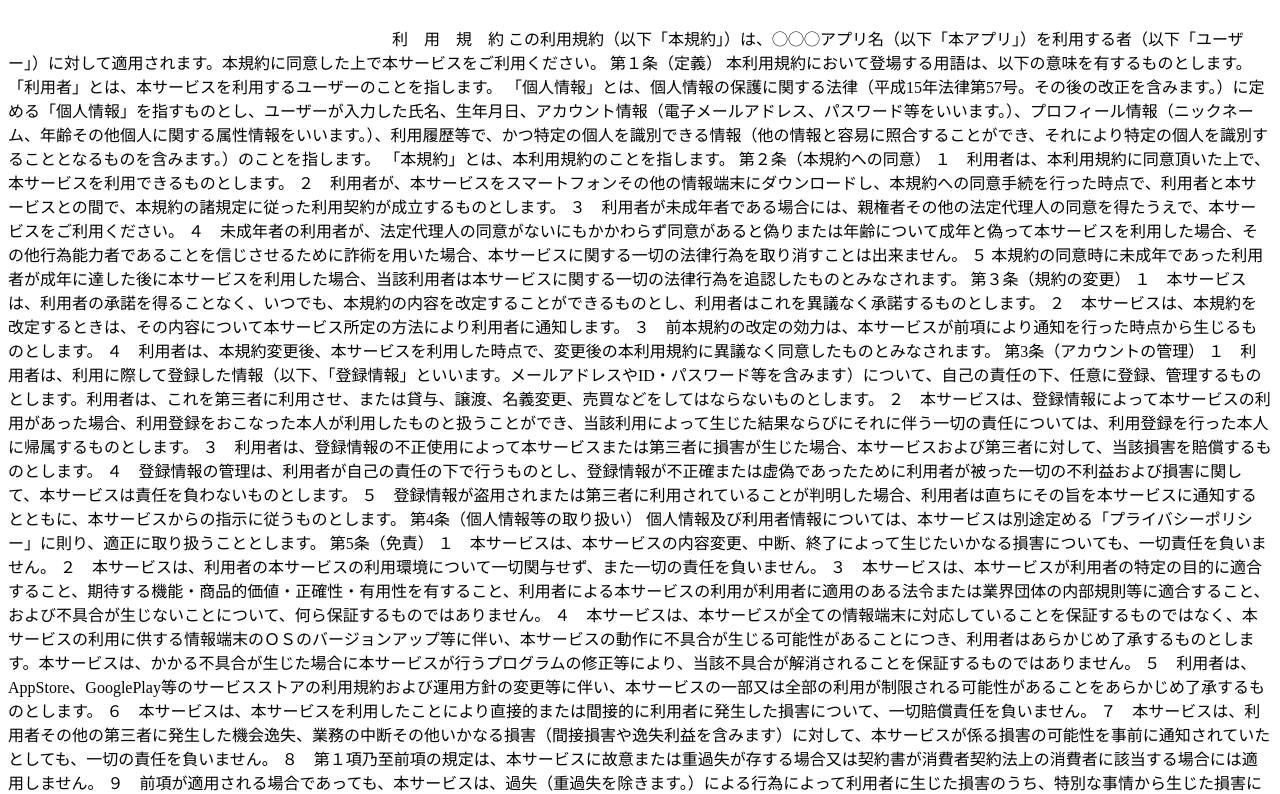
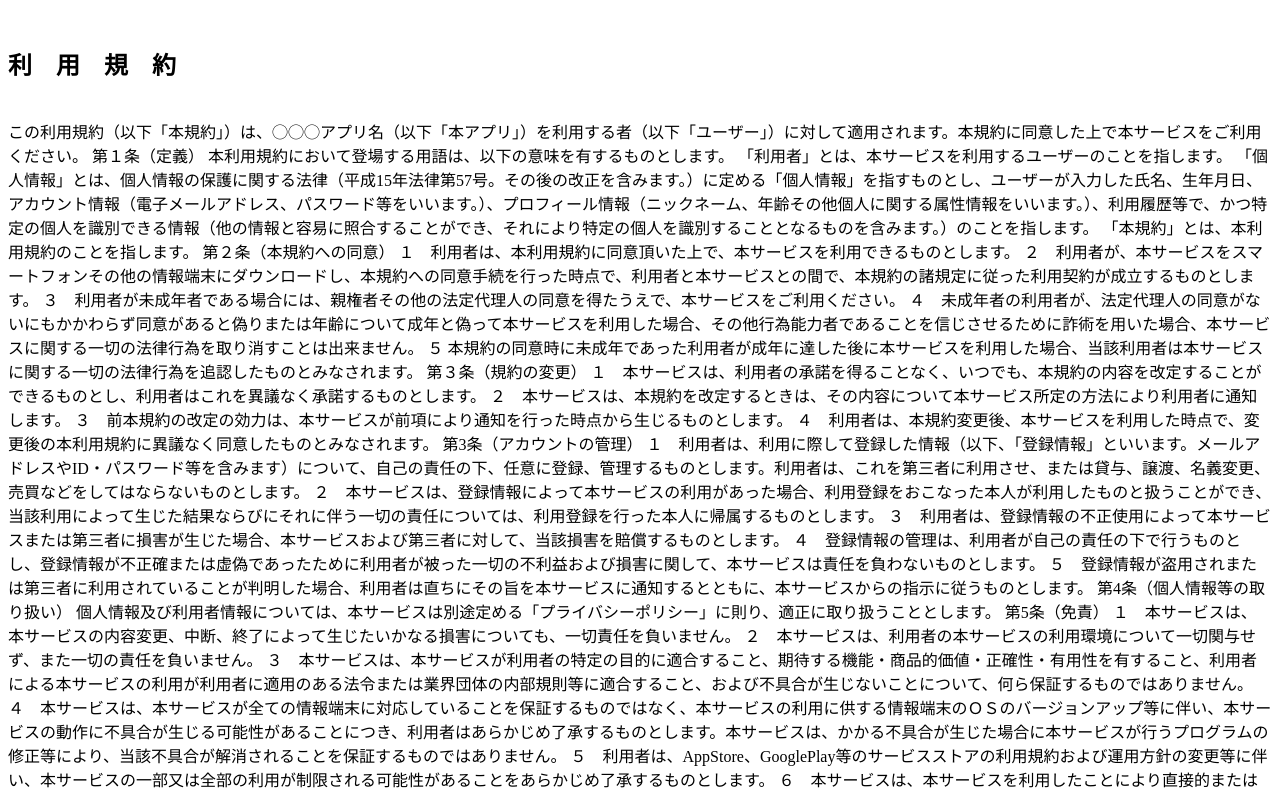
Before and after one commit to pj-picbook/picdoc, a plain HTML site: page docs/terms.html in a window 1280 px wide. Shown: the top 794 px of the page. Drawn offline with Linux system fonts and the light colour scheme.

Commit message:
Update terms.html

```diff
--- a/docs/terms.html
+++ b/docs/terms.html
@@ -4,7 +4,7 @@
 	<title>プライバシーポリシー</title>
 </head>
 <body></br>
-　　　　　　　　　　　　　　　　　　　　　　　　利　用　規　約
+<h2>利　用　規　約</h2></br>
 
 この利用規約（以下「本規約」）は、◯◯◯アプリ名（以下「本アプリ」）を利用する者（以下「ユーザー」）に対して適用されます。本規約に同意した上で本サービスをご利用ください。
 
```
